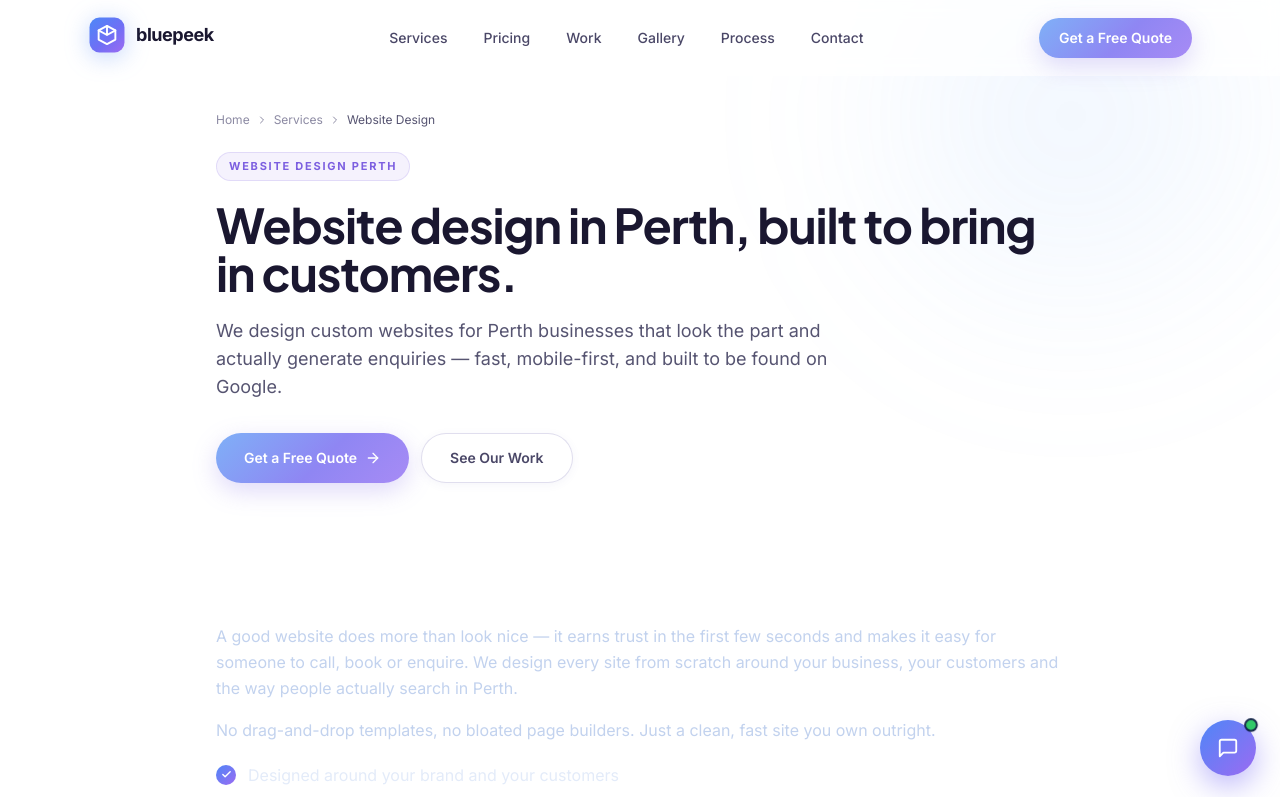
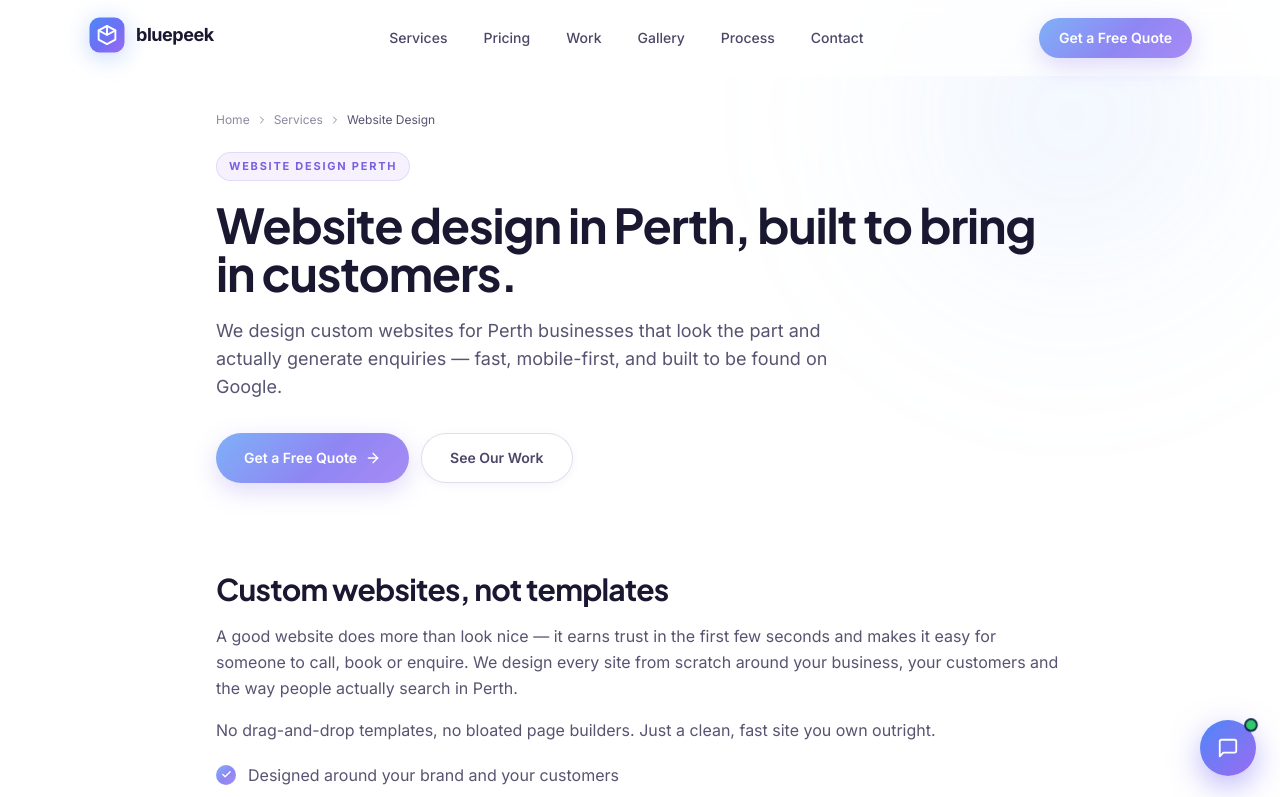
Before and after one commit to zachcolvillez-stack/bluepeek-website, a Next.js app: page /website-design-perth in a window 1280 px wide. Shown: the top 797 px of the page. Built offline with nearby package versions, Linux system fonts and the light colour scheme.

Commit message:
auto-save: LandingTemplate.jsx

```diff
--- a/components/site/LandingTemplate.jsx
+++ b/components/site/LandingTemplate.jsx
@@ -59,16 +59,16 @@ export default function LandingTemplate({ breadcrumb = [], eyebrow, h1, lead, se
         <div className="relative max-w-4xl mx-auto px-6 py-10 space-y-12">
           {sections.map((s, i) => (
             <section key={i}>
-              <h2 className="text-2xl md:text-3xl font-bold tracking-tight mb-4" style={{ color: '#ffffff' }}>{s.h2}</h2>
+              <h2 className="text-2xl md:text-3xl font-bold tracking-tight mb-4" style={{ color: '#1a1730' }}>{s.h2}</h2>
               {s.paragraphs?.map((p, j) => (
-                <p key={j} className="text-base leading-relaxed mb-4" style={{ color: '#c2d2ee' }}>{p}</p>
+                <p key={j} className="text-base leading-relaxed mb-4" style={{ color: '#565471' }}>{p}</p>
               ))}
               {s.bullets?.length > 0 && (
                 <ul className="space-y-2.5 mt-5">
                   {s.bullets.map((b, k) => (
-                    <li key={k} className="flex items-start gap-3 text-base" style={{ color: '#e3ebf9' }}>
+                    <li key={k} className="flex items-start gap-3 text-base" style={{ color: '#565471' }}>
                       <span className="w-5 h-5 rounded-full flex items-center justify-center flex-shrink-0 mt-0.5"
-                        style={{ background: 'linear-gradient(135deg,#4f86f7,#9b6bf2)' }}>
+                        style={{ background: 'linear-gradient(135deg, #7fb0f7 0%, #8f86f3 55%, #a78bf5 100%)' }}>
                         <Check size={11} className="text-white" strokeWidth={3} />
                       </span>
                       {b}
```
